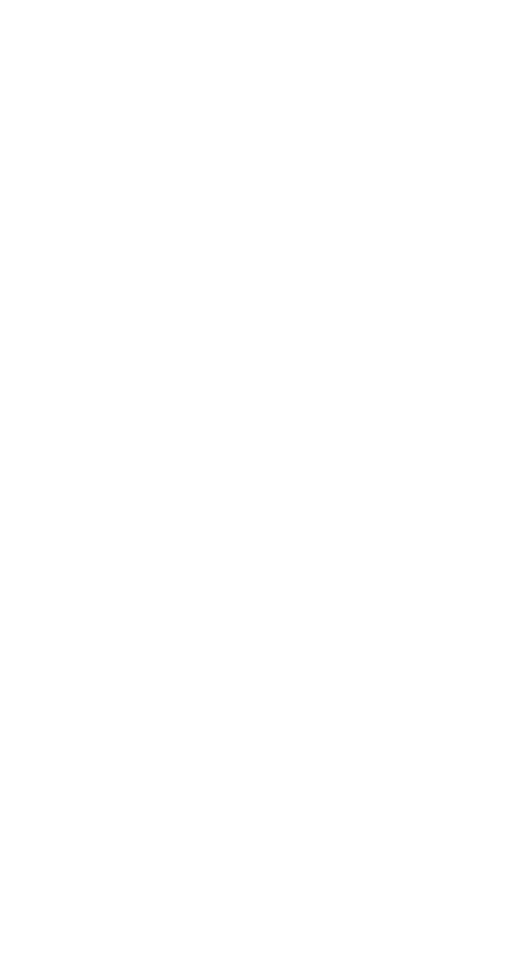
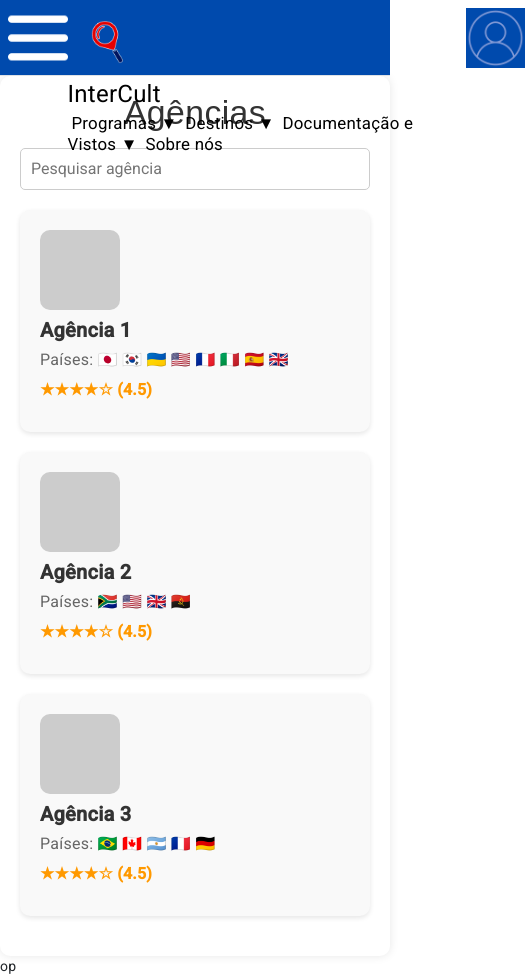
Before and after one commit to Dallacqua90125/IntercultV1, an Angular app in the folder TCC/InterCult/: page /agencias in a window 390 px wide. Before the commit this address led to /. Shown: the whole page, 525 px wide, since content can reach past the window. Before the commit the page ends 844 px from the top, so only its background shows below. Built offline with nearby package versions, Linux system fonts and the light colour scheme.

Commit message:
tela de agencia - Edu e Fer

```diff
--- a/TCC/InterCult/src/app/app-routing.module.ts
+++ b/TCC/InterCult/src/app/app-routing.module.ts
@@ -7,6 +7,7 @@ import { ProfileComponent } from './pages/profile/profile.component';
 import { FranceComponent } from './pages/france/france.component';
 import { EuaComponent } from './pages/eua/eua.component';
 import { ItalyComponent } from './pages/italy/italy.component';
+import { AgenciasComponent } from './pages/agencias/agencias.component';
 
 const routes: Routes = [
   { path: 'sign-up', component: SignUpComponent },
@@ -15,7 +16,8 @@ const routes: Routes = [
   { path: 'profile', component: ProfileComponent},
   { path: 'franca', component: FranceComponent },
   { path: 'america', component: EuaComponent},
-  { path: 'italia', component: ItalyComponent}
+  { path: 'italia', component: ItalyComponent},
+  { path: 'agencias', component: AgenciasComponent}
 ];
 
 @NgModule({
--- a/TCC/InterCult/src/app/app.module.ts
+++ b/TCC/InterCult/src/app/app.module.ts
@@ -27,6 +27,7 @@ import { provideAnimationsAsync } from '@angular/platform-browser/animations/asy
 import { ItalyComponent } from './pages/italy/italy.component';
 import { FranceComponent } from './pages/france/france.component';
 import { EuaComponent } from './pages/eua/eua.component';
+import { AgenciasComponent } from './pages/agencias/agencias.component';
 
 
 
@@ -45,7 +46,8 @@ import { EuaComponent } from './pages/eua/eua.component';
     ProfileComponent,
     ItalyComponent,
     FranceComponent,
-    EuaComponent
+    EuaComponent,
+    AgenciasComponent
   ],
   imports: [
     BrowserModule,
--- a/TCC/InterCult/src/app/componentes/drop-box/drop-box.component.html
+++ b/TCC/InterCult/src/app/componentes/drop-box/drop-box.component.html
@@ -6,7 +6,7 @@
         <ul class="drop-itens">
             <li class="itens">
                 <img [src]="globo" class="item-image">
-                <a href="#">Agências</a>
+                <a [routerLink]="['/agencias']">Agências</a>
             </li>
             <li class="itens">
                 <img [src]="favorite" class="item-image">
--- a/TCC/InterCult/src/app/componentes/nav-bar/nav-bar.component.css
+++ b/TCC/InterCult/src/app/componentes/nav-bar/nav-bar.component.css
@@ -1,24 +1,24 @@
 .nav {
   height: 8vh;
-  background-color:#004aad;
+  background-color: #004aad;
   display: flex;
   align-items: center;
   justify-content: space-between;
   padding: 0;
   margin: 0;
-
+  position: relative;
 }
 
 .nav-item {
   display: flex;
   align-items: center;
   height: 8vh;
-
 }
 
 .mundo {
- height: 8vh;
- margin-bottom: 1vh;
+  height: 8vh;
+  margin-bottom: 1vh;
+  margin-right: -3vh;
 }
 .mundoLogin {
   align-items: center;
@@ -31,7 +31,6 @@
   width: 8vh;
   border-radius: 50%;
   margin-bottom: 5px;
-
 }
 
 .dropdown {
@@ -40,7 +39,7 @@
 
 .dropbox {
   height: 8vh;
-  background-color:#004aad;
+  background-color: #004aad;
 }
 
 .nav-item.dropdown {
@@ -58,14 +57,80 @@
   display: flex;
   justify-content: flex-end;
 }
-.nav-item p{
+
+.nav-item p {
   font-size: 30pt;
   color: white;
   margin-top: 1.5vh;
 }
+
 .a {
   color: white;
   margin: 0 2vw;
   text-decoration: none;
   font-size: 2.5vh;
 }
+
+@media screen and (max-width: 768px) {
+  .nav {
+    flex-direction: column; /* Stack nav items on top of each other */
+    height: 9vh;
+  }
+
+  .nav-item {
+    display: block;
+    text-align: left;
+    margin: 1vh 0;
+  }
+
+  .nav-item p {
+    font-size: 18pt;
+    margin: 1vh 0;
+    left: 13vh;
+    position: flex;
+    color: black;
+  }
+
+  .a {
+    font-size: 2vh;
+    margin: 0 1vw;
+    color: black;
+  }
+
+  /* Menu de hambúrguer */
+  .menu-icon {
+    display: flex;
+    position: flex;
+    top: 13vh;
+    right: 2vh;
+    font-size: 2.5vh;
+    cursor: pointer;
+    color: white;
+  }
+.menu-icon {
+  display: block;
+  position: flex;
+  top: 1vh;
+  right: 20vh;
+  font-size: 2.5vh;
+  cursor: pointer;
+}
+ .mundo{
+    display: block;
+    bottom: 1vh
+  }
+  .nav-items {
+    display: none;
+    flex-direction: column;
+    width: 100%;
+    padding: 0;
+    margin: 0;
+  }
+
+  .nav-items.active {
+    display: flex;
+  }
+
+  /* Show or hide elements based on screen size */
+
+}
--- /dev/null
+++ b/TCC/InterCult/src/app/pages/agencias/agencias.component.css
@@ -0,0 +1,114 @@
+/* Container principal */
+.container {
+    width: 100%;
+    max-width: 1200px;
+    margin: 0 auto;
+    padding: 20px;
+    background-color: #ffffff;
+    box-shadow: 0 0 10px rgba(0, 0, 0, 0.1);
+    border-radius: 10px; /* Bordas arredondadas */
+}
+
+/* Título centralizado */
+h2 {
+    text-align: center;
+    margin-bottom: 20px;
+    font-family: 'Arial', sans-serif;
+    color: #333;
+    font-size: 4vh;
+}
+
+/* Barra de pesquisa */
+.search-bar {
+    display: flex;
+    justify-content: center;
+    margin-bottom: 20px;
+}
+
+.search-bar input {
+    width: 100%;
+    max-width: 500px;
+    padding: 10px;
+    border: 1px solid #ccc;
+    border-radius: 5px;
+    font-size: 16px;
+    transition: all 0.3s ease;
+}
+
+.search-bar input:focus {
+    border-color: #ff9900; /* Cor de destaque ao focar */
+    box-shadow: 0 0 5px rgba(255, 153, 0, 0.5);
+    outline: none;
+}
+
+/* Cartão de agência */
+.agencia-card {
+    display: flex;
+    align-items: center;
+    background-color: #f9f9f9;
+    margin-bottom: 20px;
+    padding: 20px;
+    border-radius: 10px;
+    box-shadow: 0 2px 5px rgba(0, 0, 0, 0.1);
+    transition: transform 0.3s ease, box-shadow 0.3s ease;
+}
+
+.agencia-card:hover {
+    transform: scale(1.02);
+    box-shadow: 0 4px 10px rgba(0, 0, 0, 0.2);
+}
+
+/* Imagem da agência */
+.agencia-image {
+    width: 100px;
+    height: 100px;
+    background-color: #cccccc;
+    border-radius: 10px;
+    margin-right: 20px;
+    object-fit: cover; /* Garante que a imagem preencha a área */
+}
+
+/* Informações da agência */
+.agencia-info {
+    flex-grow: 1;
+}
+
+/* Nome da agência */
+.agencia-name {
+    font-size: 20px;
+    font-weight: bold;
+    margin-bottom: 10px;
+    color: #333;
+}
+
+/* Lista de países da agência */
+.agencia-paises {
+    font-size: 16px;
+    margin-bottom: 10px;
+    color: #666;
+}
+
+/* Avaliação da agência */
+.agencia-rating {
+    font-size: 16px;
+    font-weight: bold;
+    color: #ff9900;
+}
+
+/* Responsividade para dispositivos móveis */
+@media (max-width: 768px) {
+    .agencia-card {
+        flex-direction: column;
+        align-items: flex-start;
+    }
+
+    .agencia-image {
+        width: 80px;
+        height: 80px;
+        margin-bottom: 10px;
+    }
+
+    .agencia-info {
+        text-align: left;
+    }
+}
--- /dev/null
+++ b/TCC/InterCult/src/app/pages/agencias/agencias.component.html
@@ -0,0 +1,21 @@
+<app-nav-bar></app-nav-bar>
+<div class="container">
+    <h2>Agências</h2>
+
+    <div class="search-bar">
+      <input type="text" placeholder="Pesquisar agência" [(ngModel)]="searchText">
+    </div>
+
+    <div class="agencia-card" *ngFor="let agencia of agencias">
+      <div class="agencia-image"></div>
+      <div class="agencia-info">
+        <p class="agencia-name">{{ agencia.nome }}</p>
+        <p class="agencia-paises">
+          Países: <span>{{ agencia.paises }}</span>
+        </p>
+        <p class="agencia-rating">{{ agencia.rating }} ({{ agencia.avaliacoes }})</p>
+      </div>
+    </div>
+  </div>
+
+  op
--- /dev/null
+++ b/TCC/InterCult/src/app/pages/agencias/agencias.component.ts
@@ -0,0 +1,35 @@
+import { Component, OnInit } from '@angular/core';
+
+@Component({
+  selector: 'app-agencias',
+  templateUrl: './agencias.component.html',
+  styleUrls: ['./agencias.component.css']
+})
+export class AgenciasComponent implements OnInit {
+  searchText: string = '';
+
+  agencias = [
+    {
+      nome: 'Agência 1',
+      paises: '🇯🇵 🇰🇷 🇺🇦 🇺🇸 🇫🇷 🇮🇹 🇪🇸 🇬🇧',
+      rating: '★★★★☆',
+      avaliacoes: '4.5'
+    },
+    {
+      nome: 'Agência 2',
+      paises: '🇿🇦 🇺🇸 🇬🇧 🇦🇴',
+      rating: '★★★★☆',
+      avaliacoes: '4.5'
+    },
+    {
+      nome: 'Agência 3',
+      paises: '🇧🇷 🇨🇦 🇦🇷 🇫🇷 🇩🇪',
+      rating: '★★★★☆',
+      avaliacoes: '4.5'
+    }
+  ];
+
+  constructor() {}
+
+  ngOnInit(): void {}
+}
```
Also changed, not shown: TCC/InterCult/src/app/componentes/nav-bar/nav-bar.component.html (line endings or trailing spaces), 1 other file (tests, documents, lock files or other folders).
